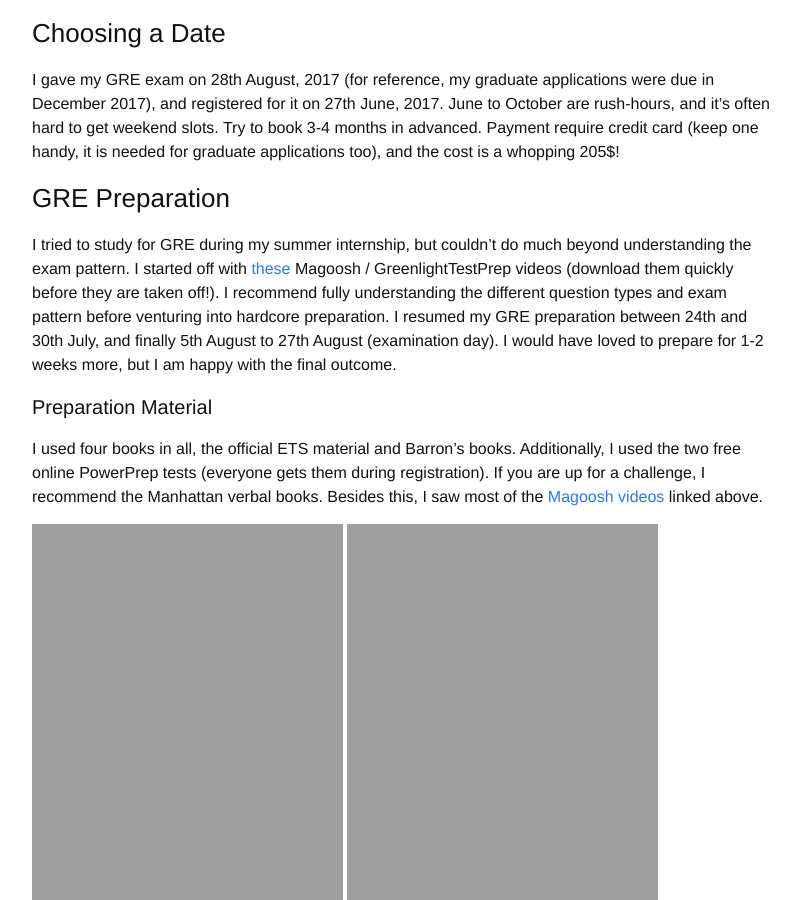
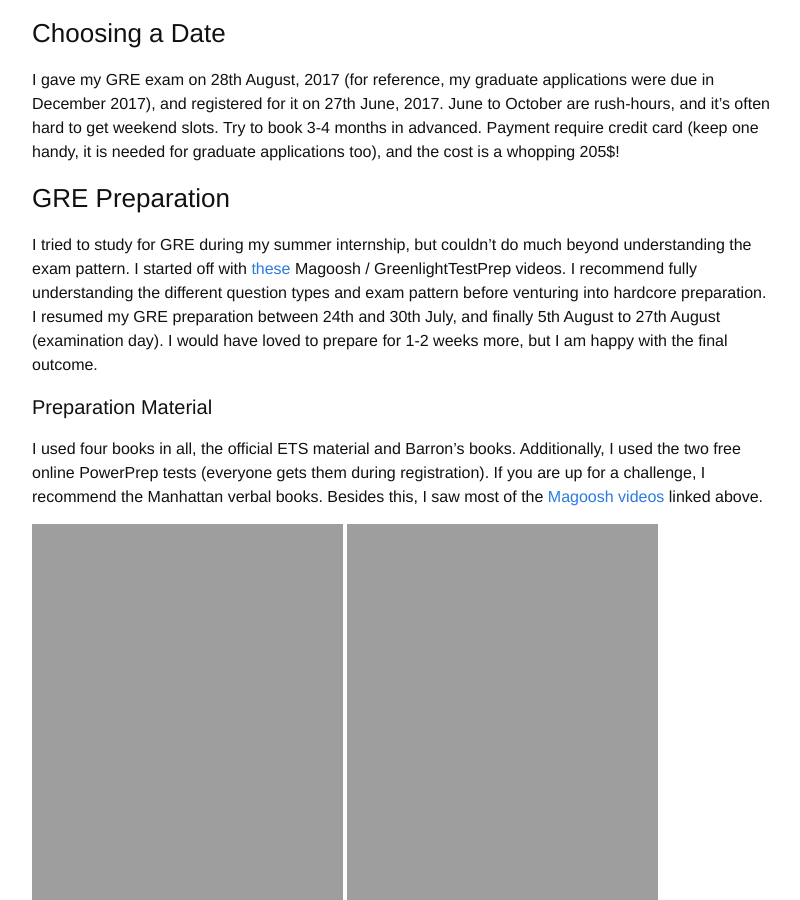
Before and after one commit to martiansideofthemoon/martiansideofthemoon.github.io, a Jekyll site: the page built from _posts/2017-12-08-gre-toefl-preparation.markdown, in a window 1280 px wide and 900 px high, scrolled down 828 px. Shown: the whole window, without its empty margins (238-1038 px from the left). Built offline with Jekyll 4.4.1, drawn with Linux system fonts in a browser that asks for light colours; comment, search, counter and statistics services are not loaded.

Commit message:
Update 2017-12-08-gre-toefl-preparation.markdown

```diff
--- a/_posts/2017-12-08-gre-toefl-preparation.markdown
+++ b/_posts/2017-12-08-gre-toefl-preparation.markdown
@@ -25,7 +25,7 @@ I gave my GRE exam on 28th August, 2017 (for reference, my graduate applications
 
 ### GRE Preparation
 
-I tried to study for GRE during my summer internship, but couldn't do much beyond understanding the exam pattern. I started off with [these](https://drive.google.com/open?id=0B36C1JLEtF-7d3c1VUppWVFIUGs) Magoosh / GreenlightTestPrep videos (download them quickly before they are taken off!). I recommend fully understanding the different question types and exam pattern before venturing into hardcore preparation. I resumed my GRE preparation between 24th and 30th July, and finally 5th August to 27th August (examination day). I would have loved to prepare for 1-2 weeks more, but I am happy with the final outcome.
+I tried to study for GRE during my summer internship, but couldn't do much beyond understanding the exam pattern. I started off with [these](https://drive.google.com/open?id=0B36C1JLEtF-7d3c1VUppWVFIUGs) Magoosh / GreenlightTestPrep videos. I recommend fully understanding the different question types and exam pattern before venturing into hardcore preparation. I resumed my GRE preparation between 24th and 30th July, and finally 5th August to 27th August (examination day). I would have loved to prepare for 1-2 weeks more, but I am happy with the final outcome.
 
 #### Preparation Material
 
```
